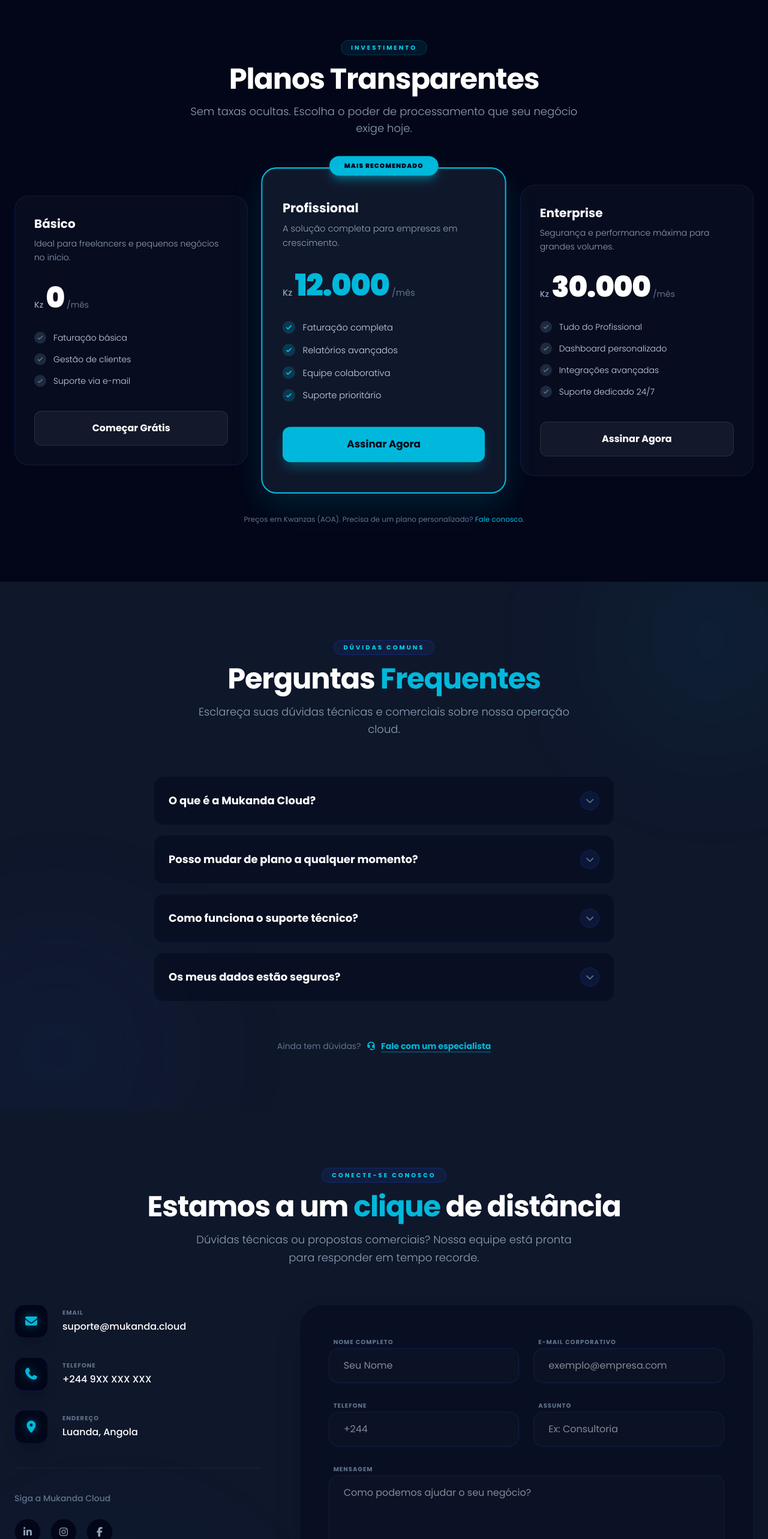
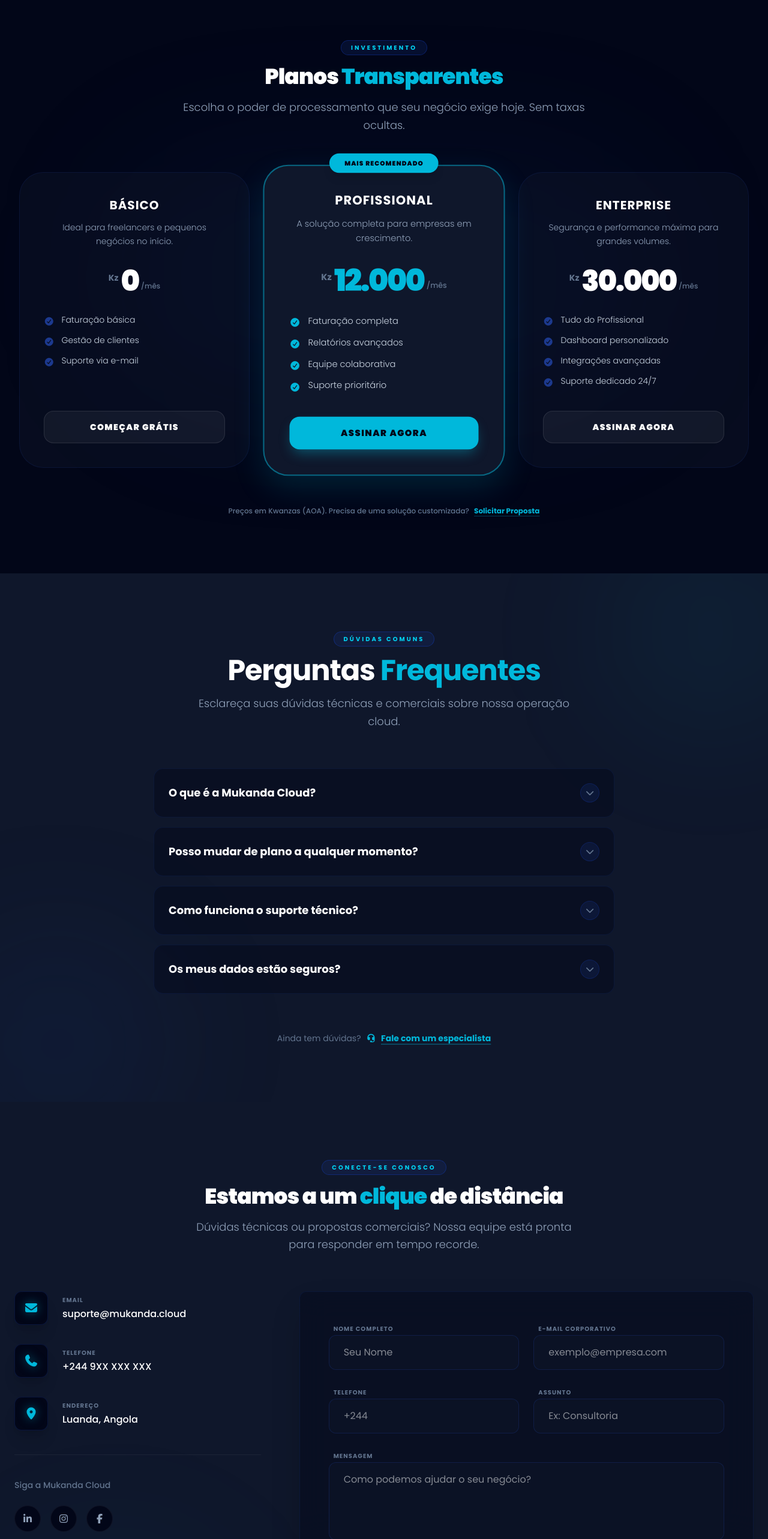
Before and after one commit to nsimba-afonso-nwayami/mukanda-cloud, a React (Vite) app: page / in a window 1280 px wide. Shown: the part 2490-5056 px from the top of the page at 60% size. Built offline with nearby package versions, Linux system fonts and the light colour scheme.

Commit message:
justes feito no layout

```diff
--- a/src/components/home/Contato.jsx
+++ b/src/components/home/Contato.jsx
@@ -8,7 +8,6 @@
   return (
     <section id="contato" className="relative bg-slate-900 py-24 overflow-hidden">
 
-      {/* Background Decorativo */}
       <div className="absolute top-1/2 left-0 w-96 h-96 bg-cyan-500/5 blur-[120px] rounded-full pointer-events-none" />
 
       <div className="max-w-7xl mx-auto px-6 relative z-10">
@@ -18,7 +17,7 @@
           <span className="inline-block px-4 py-1 rounded-full bg-blue-900/20 border border-blue-700/30 text-cyan-400 text-[10px] uppercase font-bold tracking-[0.3em]">
             Conecte-se Conosco
           </span>
-          <h2 className="text-4xl md:text-5xl font-bold text-white tracking-tight">
+          <h2 className="text-3xl md:text-4xl font-black text-white tracking-tight">
             Estamos a um <span className="text-cyan-500">clique</span> de distância
           </h2>
           <p className="text-slate-400 text-lg max-w-2xl mx-auto font-light leading-relaxed">
@@ -33,7 +32,7 @@
             <div className="space-y-8">
               {contactInfo.map((item, index) => (
                 <div key={index} className="flex items-center gap-6 group">
-                  <div className="w-14 h-14 flex items-center justify-center rounded-2xl bg-slate-950 border border-blue-900/30 group-hover:border-cyan-500/50 transition-all duration-300 shadow-xl">
+                  <div className="w-14 h-14 flex items-center justify-center rounded-xl bg-slate-950 border border-blue-900/30 group-hover:border-cyan-500/50 transition-all duration-300 shadow-xl">
                     <i className={`fas ${item.icon} text-cyan-500 text-xl drop-shadow-[0_0_8px_rgba(6,182,212,0.5)]`}></i>
                   </div>
                   <div>
@@ -56,15 +55,15 @@
             </div>
           </div>
 
-          {/* Coluna 2: Formulário Premium */}
-          <form className="w-full lg:flex-1 bg-slate-950/40 backdrop-blur-xl rounded-[2.5rem] p-8 md:p-12 border border-blue-900/20 shadow-2xl space-y-6">
+          {/* Coluna 2: Formulário com Bordas Ajustadas (rounded-xl) */}
+          <form className="w-full lg:flex-1 bg-slate-950/40 backdrop-blur-xl rounded-xl p-8 md:p-12 border border-blue-900/20 shadow-2xl space-y-6">
             <div className="grid grid-cols-1 md:grid-cols-2 gap-6">
               <div className="space-y-2">
                 <label className="text-[10px] text-slate-500 ml-2 font-bold uppercase tracking-widest">Nome Completo</label>
                 <input
                   type="text"
                   placeholder="Seu Nome"
-                  className="w-full px-6 py-4 rounded-2xl bg-slate-900/50 text-white border border-blue-900/30 focus:border-cyan-500 focus:bg-slate-900 outline-none transition-all duration-300"
+                  className="w-full px-6 py-4 rounded-xl bg-slate-900/50 text-white border border-blue-900/30 focus:border-cyan-500 focus:bg-slate-900 outline-none transition-all duration-300"
                 />
               </div>
               <div className="space-y-2">
@@ -72,7 +71,7 @@
                 <input
                   type="email"
                   placeholder="exemplo@empresa.com"
-                  className="w-full px-6 py-4 rounded-2xl bg-slate-900/50 text-white border border-blue-900/30 focus:border-cyan-500 focus:bg-slate-900 outline-none transition-all duration-300"
+                  className="w-full px-6 py-4 rounded-xl bg-slate-900/50 text-white border border-blue-900/30 focus:border-cyan-500 focus:bg-slate-900 outline-none transition-all duration-300"
                 />
               </div>
             </div>
@@ -83,7 +82,7 @@
                 <input
                   type="text"
                   placeholder="+244"
-                  className="w-full px-6 py-4 rounded-2xl bg-slate-900/50 text-white border border-blue-900/30 focus:border-cyan-500 focus:bg-slate-900 outline-none transition-all duration-300"
+                  className="w-full px-6 py-4 rounded-xl bg-slate-900/50 text-white border border-blue-900/30 focus:border-cyan-500 focus:bg-slate-900 outline-none transition-all duration-300"
                 />
               </div>
               <div className="space-y-2">
@@ -91,7 +90,7 @@
                 <input
                   type="text"
                   placeholder="Ex: Consultoria"
-                  className="w-full px-6 py-4 rounded-2xl bg-slate-900/50 text-white border border-blue-900/30 focus:border-cyan-500 focus:bg-slate-900 outline-none transition-all duration-300"
+                  className="w-full px-6 py-4 rounded-xl bg-slate-900/50 text-white border border-blue-900/30 focus:border-cyan-500 focus:bg-slate-900 outline-none transition-all duration-300"
                 />
               </div>
             </div>
@@ -101,22 +100,21 @@
               <textarea
                 placeholder="Como podemos ajudar o seu negócio?"
                 rows={4}
-                className="w-full px-6 py-4 rounded-2xl bg-slate-900/50 text-white border border-blue-900/30 focus:border-cyan-500 focus:bg-slate-900 outline-none transition-all duration-300 resize-none"
+                className="w-full px-6 py-4 rounded-xl bg-slate-900/50 text-white border border-blue-900/30 focus:border-cyan-500 focus:bg-slate-900 outline-none transition-all duration-300 resize-none"
               ></textarea>
             </div>
 
-            {/* Botão sem ícone, focado na tipografia premium */}
             <button
               type="button"
-              className="w-full cursor-pointer py-4 bg-cyan-500 text-slate-950 font-black rounded-2xl hover:bg-cyan-300 hover:shadow-[0_10px_30px_-5px_rgba(6,182,212,0.5)] transition-all duration-300 transform active:scale-[0.98] uppercase tracking-widest text-sm"
+              className="w-full cursor-pointer py-4 bg-cyan-500 text-slate-950 font-black rounded-xl hover:bg-cyan-300 hover:shadow-[0_10px_30px_-5px_rgba(6,182,212,0.5)] transition-all duration-300 transform active:scale-[0.98] uppercase tracking-widest text-sm"
             >
               Enviar Mensagem
             </button>
           </form>
         </div>
 
-        {/* Mapa Estilizado */}
-        <div className="mt-20 w-full h-112.5 rounded-[3rem] overflow-hidden shadow-2xl border border-white/5 relative group">
+        {/* Mapa com Bordas Ajustadas (rounded-xl) */}
+        <div className="mt-20 w-full h-112.5 rounded-xl overflow-hidden shadow-2xl border border-white/5 relative group">
           <iframe
             title="Mapa Mukanda Cloud"
             src="https://www.google.com/maps/embed?pb=!1m18!1m12!1m3!1d15762.64835695029!2d13.2300!3d-8.8300!2m3!1f0!2f0!3f0!3m2!1i1024!2i768!4f13.1!3m3!1m2!1s0x1a51f155982!2sLuanda!5e0!3m2!1spt-PT!2sao!4v1625000000000!5m2!1spt-PT!2sao"
--- a/src/components/home/Cta.jsx
+++ b/src/components/home/Cta.jsx
@@ -5,7 +5,7 @@
     <section className="relative bg-slate-950 py-24 overflow-hidden">
 
       {/* Glows de Fundo Coerentes com as outras seções */}
-      <div className="absolute top-1/2 left-1/2 -translate-x-1/2 -translate-y-1/2 w-150 h-75 bg-cyan-500/10 blur-[100px] rounded-full pointer-events-none" />
+      <div className="absolute top-1/2 left-1/2 -translate-x-1/2 -translate-y-1/2 w-150 h-75 bg-cyan-500/10 blur-[100px] rounded-xl pointer-events-none" />
 
       <div className="max-w-7xl mx-auto px-6 relative z-10 text-center">
 
--- a/src/components/home/Precos.jsx
+++ b/src/components/home/Precos.jsx
@@ -30,80 +30,77 @@
 
   return (
     <section id="precos" className="relative bg-slate-950 py-24 overflow-hidden">
-      {/* Background Decorativo */}
-      <div className="absolute top-1/2 left-1/2 -translate-x-1/2 -translate-y-1/2 w-200 h-100 bg-blue-900/5 blur-[150px] rounded-full -z-10" />
 
-      <div className="max-w-7xl mx-auto px-6 relative z-10">
+      {/* Glow de Fundo Sutil */}
+      <div className="absolute top-1/2 left-1/2 -translate-x-1/2 -translate-y-1/2 w-full max-w-4xl h-96 bg-blue-900/10 blur-[120px] rounded-full pointer-events-none" />
 
-        {/* Cabeçalho */}
+      <div className="max-w-7xl mx-auto px-6 md:px-8 relative z-10">
+
+        {/* Cabeçalho Padronizado (text-3xl md:text-4xl) */}
         <div className="text-center mb-16 space-y-4">
-          <span className="inline-block px-4 py-1 rounded-full bg-cyan-500/10 border border-cyan-500/20 text-cyan-400 text-[10px] uppercase font-bold tracking-[0.3em]">
+          <span className="inline-block px-4 py-1 rounded-full bg-blue-900/20 border border-blue-700/30 text-cyan-400 text-[10px] uppercase font-bold tracking-[0.3em]">
             Investimento
           </span>
-          <h2 className="text-4xl md:text-5xl font-bold text-white tracking-tight">
-            Planos Transparentes
+          <h2 className="text-3xl md:text-4xl font-black text-white tracking-tight">
+            Planos <span className="text-cyan-500">Transparentes</span>
           </h2>
-          <p className="text-slate-400 text-lg max-w-2xl mx-auto font-light">
-            Sem taxas ocultas. Escolha o poder de processamento que seu negócio exige hoje.
+          <p className="text-slate-400 text-lg max-w-2xl mx-auto font-light leading-relaxed">
+            Escolha o poder de processamento que seu negócio exige hoje. Sem taxas ocultas.
           </p>
         </div>
 
-        {/* Grid de Planos */}
-        <div className="grid grid-cols-1 md:grid-cols-3 gap-8 items-center">
+        {/* Grid com Gap corrigido para Mobile */}
+        <div className="grid grid-cols-1 md:grid-cols-3 gap-y-12 md:gap-8 items-stretch">
           {planos.map((plano) => (
             <div
               key={plano.id}
-              className={`relative flex flex-col p-8 rounded-3xl transition-all duration-500 group ${
+              className={`relative flex flex-col p-8 md:p-10 rounded-[2.5rem] transition-all duration-500 group ${
                 plano.popular
-                  ? "bg-slate-900 border-2 border-cyan-500 shadow-[0_20px_50px_rgba(6,182,212,0.15)] scale-105 z-20 py-12"
-                  : "bg-slate-900/40 border border-blue-900/30 hover:border-blue-700/50 z-10"
+                  ? "bg-slate-900 border-2 border-cyan-500/50 shadow-[0_20px_50px_rgba(6,182,212,0.15)] md:scale-105 z-20 py-12"
+                  : "bg-slate-900/40 border border-blue-900/20 hover:border-blue-700/40 z-10"
               }`}
             >
               {/* Badge Popular */}
               {plano.popular && (
-                <div className="absolute -top-5 left-1/2 -translate-x-1/2 bg-cyan-500 text-slate-950 text-[10px] font-black uppercase tracking-widest px-6 py-2 rounded-full shadow-lg shadow-cyan-500/40">
+                <div className="absolute -top-5 left-1/2 -translate-x-1/2 bg-cyan-500 text-slate-950 text-[10px] font-black uppercase tracking-widest px-6 py-2 rounded-full shadow-lg">
                   Mais Recomendado
                 </div>
               )}
 
-              <div className="mb-8 text-center md:text-left">
-                <h3 className="text-white text-xl font-bold mb-2">{plano.name}</h3>
+              <div className="mb-8 text-center">
+                <h3 className="text-white text-xl font-bold mb-3 uppercase tracking-wider">{plano.name}</h3>
                 <p className="text-slate-400 text-sm font-light leading-relaxed min-h-10">
                   {plano.description}
                 </p>
               </div>
 
-              {/* Preço */}
-              <div className="mb-8 text-center md:text-left">
-                <div className="flex items-baseline gap-1">
-                  <span className="text-slate-400 text-sm font-medium">Kz</span>
-                  <span className={`text-4xl md:text-5xl font-black tracking-tight ${plano.popular ? "text-cyan-500" : "text-white"}`}>
+              {/* Preço com Hierarquia Clara */}
+              <div className="mb-8 text-center">
+                <div className="flex items-center justify-center gap-1">
+                  <span className="text-slate-500 text-sm font-bold self-start mt-2">Kz</span>
+                  <span className={`text-5xl font-black tracking-tighter ${plano.popular ? "text-cyan-500" : "text-white"}`}>
                     {plano.price}
                   </span>
-                  <span className="text-slate-500 text-sm">/mês</span>
+                  <span className="text-slate-500 text-xs font-medium self-end mb-2">/mês</span>
                 </div>
               </div>
 
-              {/* Features */}
+              {/* Lista de Funcionalidades */}
               <div className="space-y-4 mb-10 grow">
                 {plano.features.map((feature, idx) => (
-                  <div key={idx} className="flex items-center gap-3 text-sm text-slate-300">
-                    <div className={`shrink-0 w-5 h-5 rounded-full flex items-center justify-center ${plano.popular ? "bg-cyan-500/20 text-cyan-400" : "bg-slate-800 text-slate-500"}`}>
-                      <svg className="w-3 h-3" fill="none" viewBox="0 0 24 24" stroke="currentColor">
-                        <path strokeLinecap="round" strokeLinejoin="round" strokeWidth={3} d="M5 13l4 4L19 7" />
-                      </svg>
-                    </div>
-                    <span className="font-light">{feature}</span>
+                  <div key={idx} className="flex items-start gap-3 text-sm text-slate-300">
+                    <i className={`fas fa-check-circle mt-1 shrink-0 ${plano.popular ? "text-cyan-500" : "text-blue-900"}`}></i>
+                    <span className="font-light leading-tight">{feature}</span>
                   </div>
                 ))}
               </div>
 
-              {/* Botão */}
+              {/* Botão Padronizado (Tamanho ajustado para text-sm/base) */}
               <Link
                 to="/criar-conta"
-                className={`w-full py-4 rounded-xl font-bold text-center transition-all duration-300 ${
+                className={`w-full py-4 rounded-2xl font-black text-center transition-all duration-300 uppercase tracking-widest text-sm ${
                   plano.popular
-                    ? "bg-cyan-500 text-slate-950 hover:bg-cyan-400 shadow-[0_10px_20px_-5px_rgba(6,182,212,0.4)]"
+                    ? "bg-cyan-500 text-slate-950 hover:bg-cyan-300 shadow-[0_10px_20px_-5px_rgba(6,182,212,0.4)]"
                     : "bg-white/5 text-white hover:bg-white/10 border border-white/10"
                 }`}
               >
@@ -113,10 +110,16 @@
           ))}
         </div>
 
-        {/* Nota de rodapé sutil */}
-        <p className="mt-12 text-center text-slate-500 text-xs">
-          Preços em Kwanzas (AOA). Precisa de um plano personalizado? <Link to="/contacto" className="text-cyan-500 hover:underline">Fale conosco</Link>.
-        </p>
+        {/* Nota de Rodapé Sutil */}
+        <div className="mt-16 text-center">
+          <p className="text-slate-500 text-xs font-medium">
+            Preços em Kwanzas (AOA). Precisa de uma solução customizada?
+            <Link to="/contacto" className="ml-2 text-cyan-500 font-bold hover:text-cyan-400 transition-colors underline underline-offset-4 decoration-cyan-500/30">
+              Solicitar Proposta
+            </Link>
+          </p>
+        </div>
+
       </div>
     </section>
   );
```
